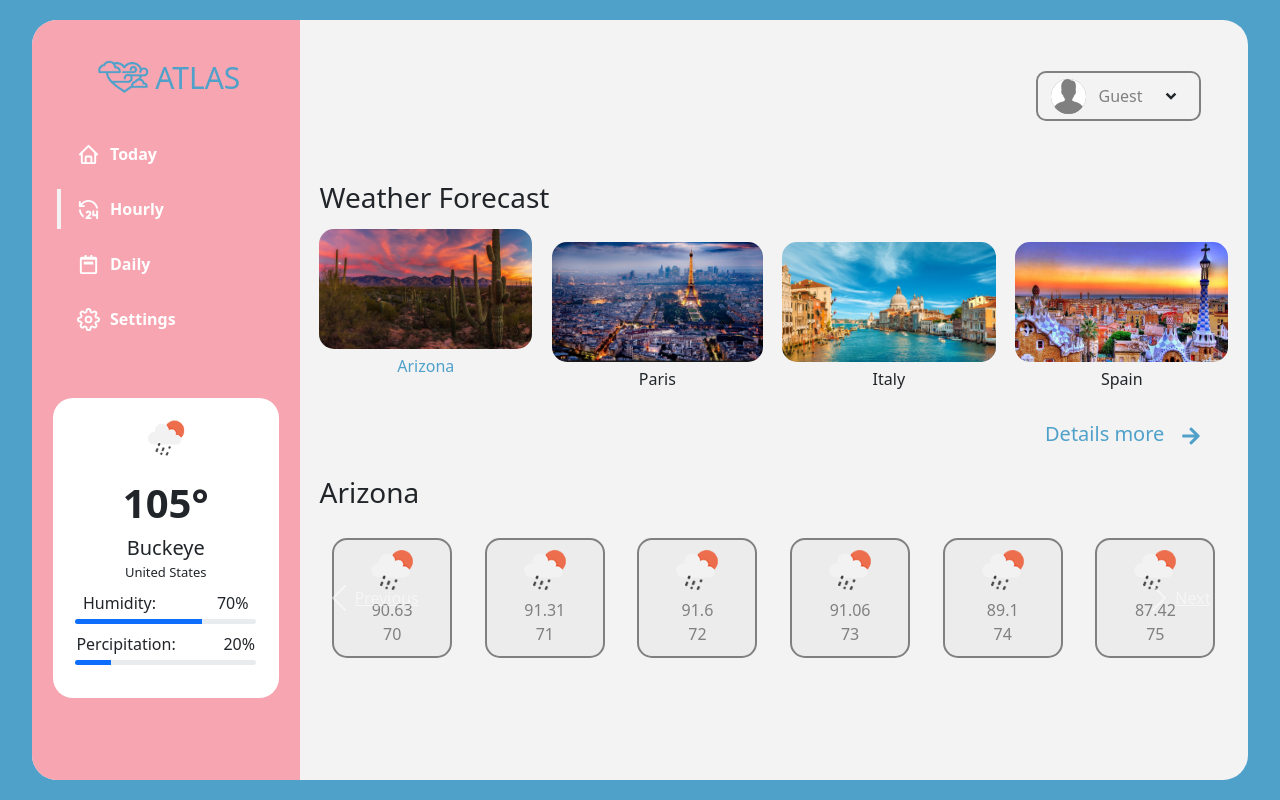
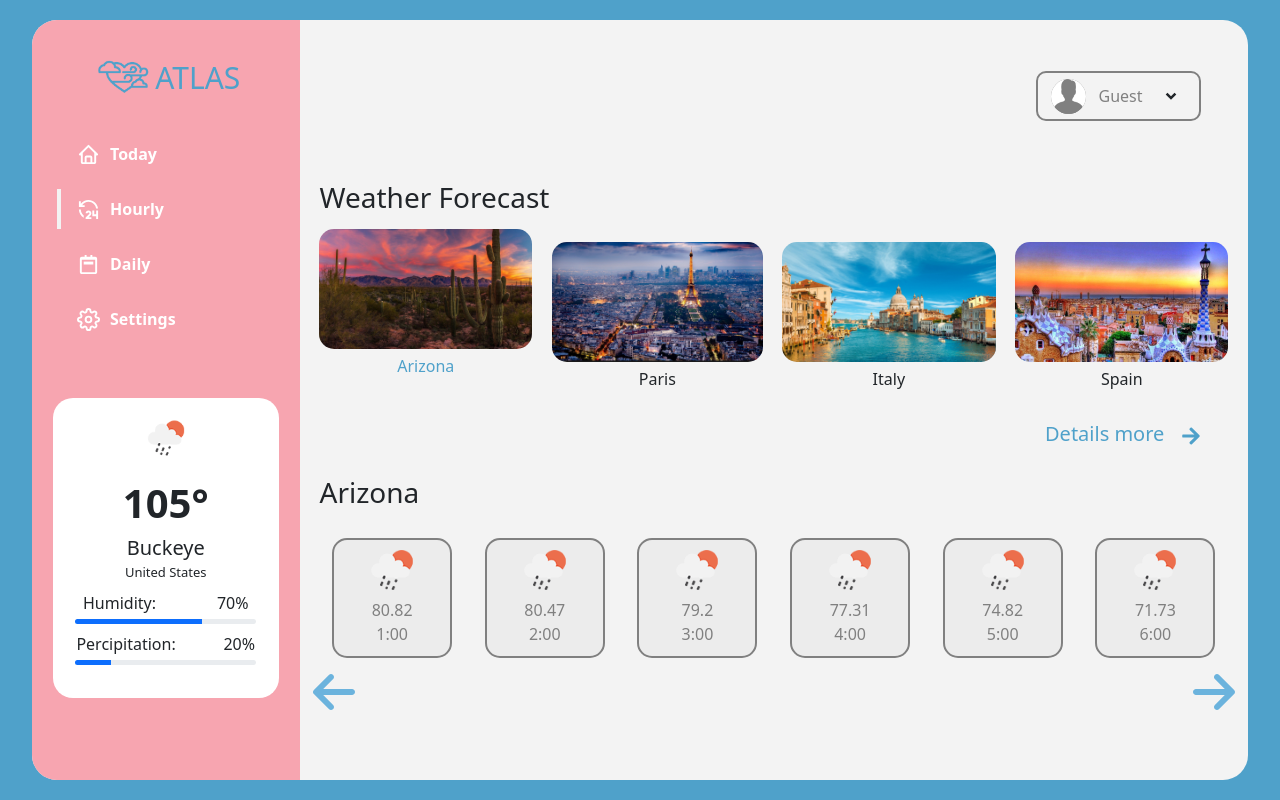
Before and after one commit to Joshuarvlcb/Atlas, a React (Create React App) app: page /slider in a window 1280 px wide. Both pictures are taken after a click on the button "Hourly". Built offline with nearby package versions, Linux system fonts and the light colour scheme.

Commit message:
added slider to hourly page

```diff
--- a/src/components/Cards.jsx
+++ b/src/components/Cards.jsx
@@ -4,7 +4,7 @@ const Cards = ({ activeF, data }) => {
       {data.map((curr, i) => {
         return (
           <div
-            className={curr.active ? "active" : ""}
+            className={curr.active ? "activeCity" : ""}
             onClick={activeF}
             style={{ padding: "0px", cursor: "pointer",transition:'all ease .3s' }}
             key = {`card${i}`}
--- a/src/components/HourlySlider.jsx
+++ b/src/components/HourlySlider.jsx
@@ -3,11 +3,22 @@ import MiniCard from './MiniCard'
 import Sun from '../assests/sunny.png'
 import Carousel from 'react-bootstrap/Carousel'
 import { useState } from 'react'
+import {ImArrowRight2, ImArrowLeft2} from 'react-icons/im'
 
 
 const HourlySlider = ({ arr, city, active }) => {
 
-    const slides = [arr.slice(0, 6), arr.slice(6, 12), arr.slice(12, 18), arr.slice(18, 24), arr.slice(24, 30), arr.slice(30, 36), arr.slice(36, 42), arr.slice(42)]
+  const [currSlide, setCurrSlide] = useState(0)
+
+  const slides = [arr.slice(0, 6), arr.slice(6, 12), arr.slice(12, 18), arr.slice(18, 24), arr.slice(24, 30), arr.slice(30, 36), arr.slice(36, 42), arr.slice(42)]
+
+  const next = () => {
+    setCurrSlide((currSlide === 7) ? 0 : currSlide + 1)
+  }
+
+  const back = () => {
+    setCurrSlide((currSlide === 0) ? 7 : currSlide - 1)
+  }
 
     return(
     <div className="slider">
@@ -22,16 +33,13 @@ const HourlySlider = ({ arr, city, active }) => {
       {city}
       </h3>
       <div className="daily-slider">
-          <Carousel slide wrap touch interval = '100'>
-              {slides.map( (slide, i) => {
-                return (<Carousel.Item className = "d-flex justify-content-evenly" key = {`s${i}`} style={{backgroundColor: "rgb(243, 243, 243)"}}>
-                    {slide.map( (card, k) => {
-                        return <MiniCard pic={Sun} temp = {card.temp} text={`${i}${k}`} key = {`s${i}c${k}`}/>;
-                    })}
-                </Carousel.Item>)
-              })}
-
-          </Carousel>
+          {slides[currSlide].map( (card, i) => {
+            return <MiniCard pic={Sun} temp = {card.temp} text={`${(currSlide) * 6 + i + 1}:00`} key = {`weather${i}`} arr =  {arr}/>
+          })}
+      </div>
+      <div className="buttonContainer">
+        <ImArrowLeft2 onClick = {back}/>
+        <ImArrowRight2 onClick = {next}/>
       </div>
     </div>)
 }
--- a/src/css/style.css
+++ b/src/css/style.css
@@ -167,7 +167,7 @@
   cursor: pointer;
 }
 
-.active {
+.activeCity {
   -webkit-transform: translateY(-13px);
           transform: translateY(-13px);
   color: #4fa1ca;
@@ -192,4 +192,24 @@
           justify-content: flex-end;
   color: #4fa1ca;
 }
+
+.buttonContainer {
+  display: -webkit-box;
+  display: -ms-flexbox;
+  display: flex;
+  -webkit-box-orient: horizontal;
+  -webkit-box-direction: normal;
+      -ms-flex-direction: row;
+          flex-direction: row;
+  -webkit-box-pack: justify;
+      -ms-flex-pack: justify;
+          justify-content: space-between;
+}
+
+.buttonContainer svg {
+  color: #6bb3dd;
+  font-size: 3rem;
+  cursor: pointer;
+  margin: 10px;
+}
 /*# sourceMappingURL=style.css.map */
--- a/src/style.scss
+++ b/src/style.scss
@@ -26,8 +26,6 @@
         &.activeTab{
           border-left: 4px solid rgb(243, 243, 243)
         }
-      }
-      .nav-link.activeTab{
       }
     }
 
@@ -124,7 +122,7 @@
     cursor: pointer;
   }
 }
-.active {
+.activeCity {
   transform: translateY(-13px);
   color: #4fa1ca;
   transition: transform 0.3s ease;
@@ -139,3 +137,17 @@
  justify-content: flex-end;
   color: #4fa1ca;
 }
+
+//hourly slider
+.buttonContainer{
+  display: flex;
+  flex-direction: row;
+  justify-content: space-between;
+
+  svg{
+    color: rgb(107, 179, 221);
+    font-size: 3rem;
+    cursor: pointer;
+    margin: 10px;
+  }
+}
```
Also changed, not shown: src/css/min/style.min.css, 2 other files (tests, documents, lock files or other folders).
